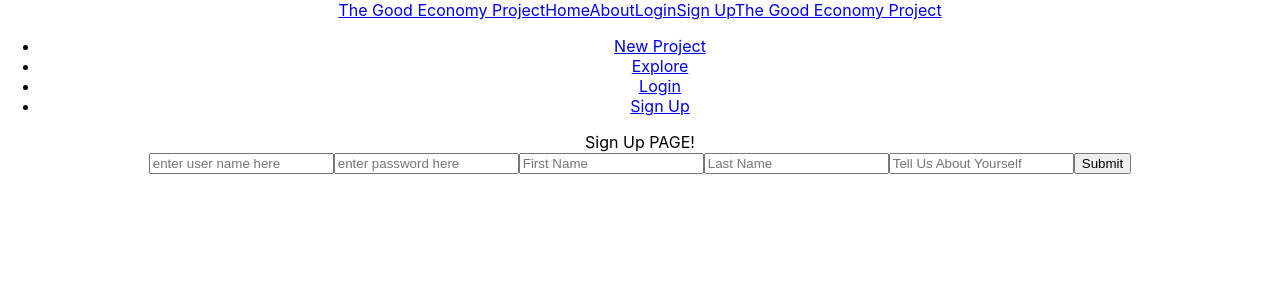
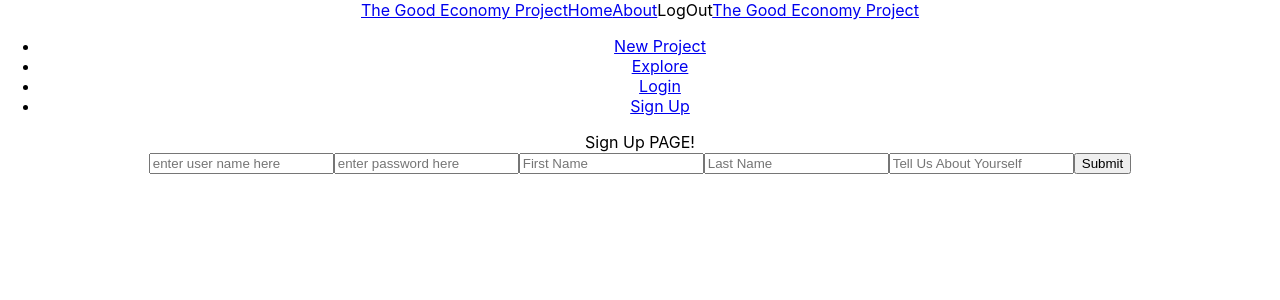
Before and after one commit to whosAle/mod5-client, a React (Create React App) app: page /signup in a window 1280 px wide. Shown: the top 300 px of the page. Built offline with nearby package versions, Linux system fonts and the light colour scheme.

Commit message:
redirect functionality and conditional rendering completed

```diff
--- a/src/App.js
+++ b/src/App.js
@@ -27,7 +27,6 @@ class App extends Component {
     console.log('token is', token);
     if(token) {
 
-      const query =
       fetch(currentUserEndpoint, {
         headers: {
           Authorization: token
--- a/src/actions/userActions.js
+++ b/src/actions/userActions.js
@@ -2,7 +2,6 @@ const LOGIN_ENDPOINT = "http://localhost:3000/api/v1/login";
 const SIGNUP_ENDPOINT = "http://localhost:3000/api/v1/users";
 
 export const loginUser = (user) => {
-  // debugger;
   return dispatch => {
     dispatch({ type: "LOADING_LOGIN" });
     return fetch(LOGIN_ENDPOINT,
@@ -11,7 +10,7 @@ export const loginUser = (user) => {
       headers:{
         'Content-Type': 'application/json'
       },
-      body: JSON.stringify( user ) // data can be `string` or {object}!
+      body: JSON.stringify( user )
     })
       .then(resp => resp.json())
       .then(data => {
@@ -24,7 +23,6 @@ export const loginUser = (user) => {
 }
 
 export const signUpUser = (user) => {
-  // debugger;
   return dispatch => {
     dispatch({ type: "LOADING_SIGNUP" });
     return fetch(SIGNUP_ENDPOINT,
@@ -33,7 +31,7 @@ export const signUpUser = (user) => {
       headers:{
         'Content-Type': 'application/json'
       },
-      body: JSON.stringify( user ) // data can be `string` or {object}!
+      body: JSON.stringify( user )
     })
       .then(resp => resp.json())
       .then(data => {
@@ -44,3 +42,5 @@ export const signUpUser = (user) => {
       })
   }
 }
+
+export const logOutUser = () => ({type: "LOGOUT"});
--- a/src/components/NavBar.js
+++ b/src/components/NavBar.js
@@ -1,8 +1,13 @@
 import React from 'react';
 import { NavLink } from 'react-router-dom';
+import { connect } from 'react-redux';
+
+import {logOutUser} from '../actions/userActions';
 
 
-export default function NavBar() {
+function NavBar(props) {
+
+  console.log(localStorage.getItem("token"));
 
   return (
     <nav>
@@ -10,8 +15,15 @@ export default function NavBar() {
         <NavLink to="/" exact>The Good Economy Project</NavLink>
         <NavLink to="/" exact>Home</NavLink>
         <NavLink to="/about" exact>About</NavLink>
+        { localStorage.getItem("token") ?
+        <>
         <NavLink to="/login" exact>Login</NavLink>
         <NavLink to="/signup" exact>Sign Up</NavLink>
+        </>
+        :
+        <a onClick={() => props.logOutUser()}>LogOut</a>
+
+        }
         <a href="#" className="">The Good Economy Project</a>
         <ul id="" className="">
           <li><a href="#">New Project</a></li>
@@ -24,3 +36,11 @@ export default function NavBar() {
     </nav>
   );
 }
+
+// const mapDispatchToProps = (dispatch) => {
+//   return {
+//     loginUser: userData => dispatch(loginUser(userData))
+//   };
+// }
+
+export default connect(null, {logOutUser})(NavBar)
--- a/src/reducers/users_reducer.js
+++ b/src/reducers/users_reducer.js
@@ -10,6 +10,10 @@ export default function usersReducer(state={}, action) {
       return action.payload;
     case "LOADING_SIGNUP":
       return {...state, loading: true};
+    case "LOGOUT":
+      console.log("logging out!");
+      localStorage.setItem("token", null);
+      return {};
     default:
       return state;
   }
```
